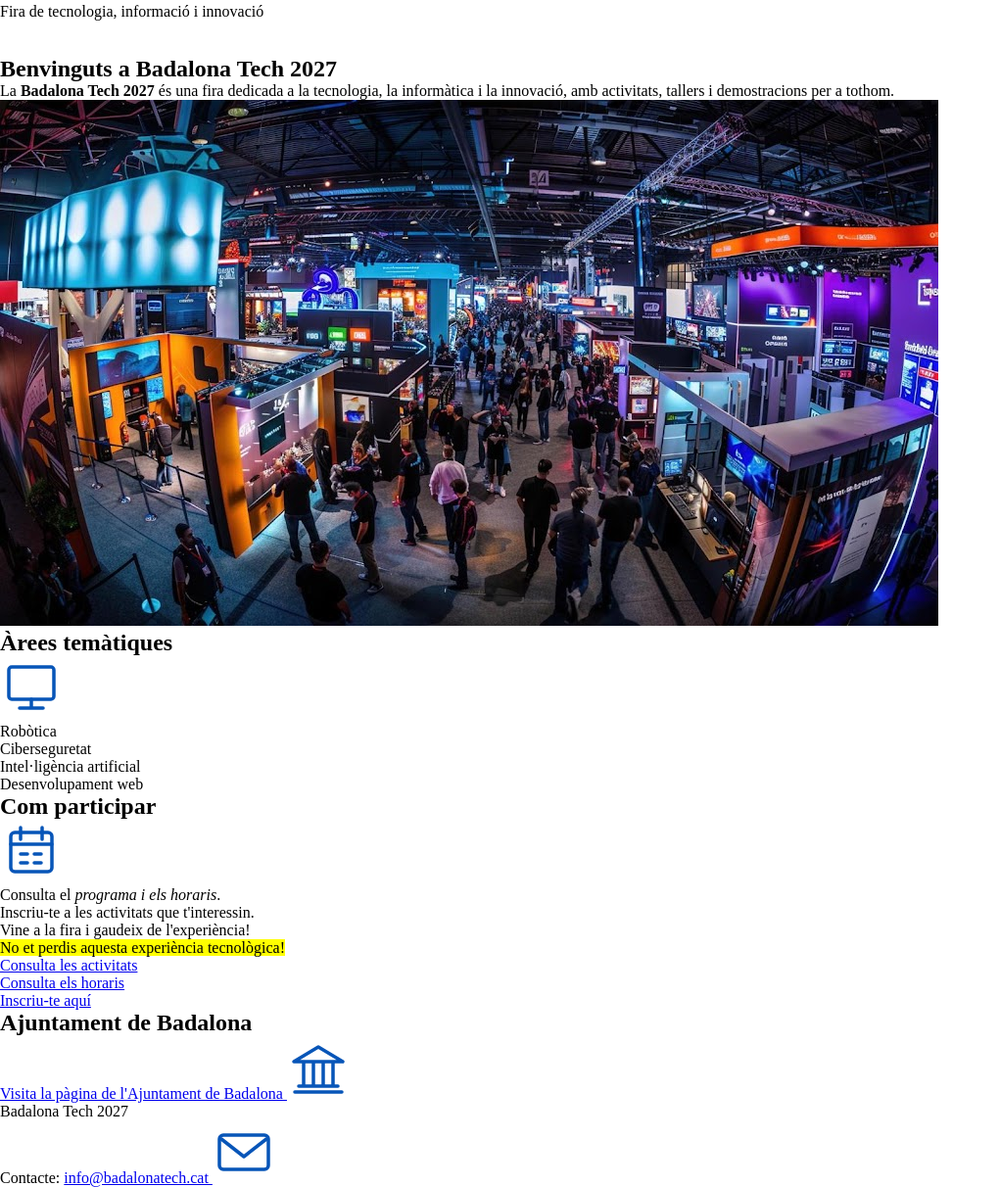
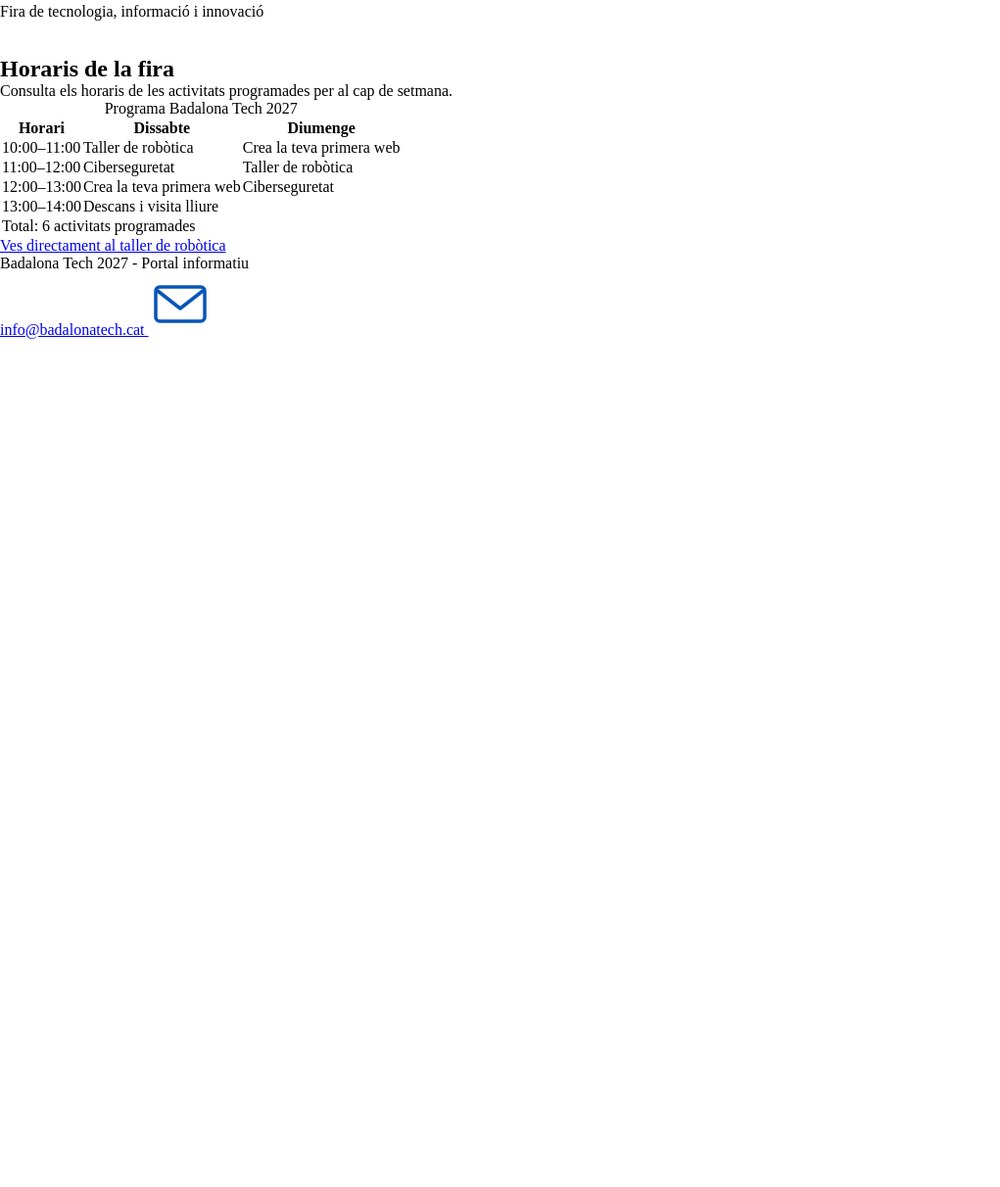
Before and after one commit to Bl1ss-npc/Badalona-tech-Alexander, a plain HTML site: page index.html in a window 1280 px wide. Shown: the part 34-1246 px from the top of the page at 98% size, without its empty margins (0-1021 px from the left). After the commit the page ends 800 px from the top, so only its background shows below. Drawn offline with Linux system fonts and the light colour scheme.

Commit message:
Fix language attribute and improve text clarity in HTML files

```diff
--- a/index.html
+++ b/index.html
@@ -1,9 +1,10 @@
+
 <!DOCTYPE html>
-<html lang="es">
+<html lang="ca">
 <head>
     <meta charset="UTF-8">
     <meta name="viewport" content="width=device-width, initial-scale=1.0">
-    <title>Badalona Tech 2027 - Inicio</title>
+    <title>Badalona Tech 2027 - Horaris</title>
     <link rel="stylesheet" href="css/style.css">
 </head>
 <body>
@@ -22,74 +23,74 @@
 
     <main>
 
-        <section id="benvinguda">
-            <h2>Benvinguts a Badalona Tech 2027</h2>
+        <h2>Horaris de la fira</h2>
 
-            <p>
-                La <strong>Badalona Tech 2027</strong> és una fira dedicada
-                a la tecnologia, la informàtica i la innovació, amb
-                activitats, tallers i demostracions per a tothom.
-            </p>
+        <p>
+            Consulta els horaris de les activitats programades
+            per al cap de setmana.
+        </p>
 
-            <img src="images/fira.jpg" alt="Imatge de la fira tecnològica">
-        </section>
+        <table>
 
-        <section id="arees">
-            <h2>Àrees temàtiques</h2> <span><img src="/images/ordinador.svg" alt=""></span>
+            <caption>Programa Badalona Tech 2027</caption>
 
-            <ul>
-                <li>Robòtica</li>
-                <li>Ciberseguretat</li>
-                <li>Intel·ligència artificial</li>
-                <li>Desenvolupament web</li>
-            </ul>
-        </section>
+            <thead>
+                <tr>
+                    <th>Horari</th>
+                    <th>Dissabte</th>
+                    <th>Diumenge</th>
+                </tr>
+            </thead>
 
-        <section id="participar">
-            <h2>Com participar</h2> <span><img src="/images/calendari.svg" alt="Logo calendario"></span>
+            <tbody>
+                <tr>
+                    <td>10:00–11:00</td>
+                    <td>Taller de robòtica</td>
+                    <td>Crea la teva primera web</td>
+                </tr>
 
-            <ol>
-                <li>Consulta el <em>programa i els horaris</em>.</li>
-                <li>Inscriu-te a les activitats que t'interessin.</li>
-                <li>Vine a la fira i gaudeix de l'experiència!</li>
-            </ol>
+                <tr>
+                    <td>11:00–12:00</td>
+                    <td>Ciberseguretat</td>
+                    <td>Taller de robòtica</td>
+                </tr>
 
-            <p>
-                <mark>No et perdis aquesta experiència tecnològica!</mark>
-            </p>
+                <tr>
+                    <td>12:00–13:00</td>
+                    <td>Crea la teva primera web</td>
+                    <td>Ciberseguretat</td>
+                </tr>
 
-            <p>
-                <a href="activitats.html">Consulta les activitats</a>
-            </p>
+                <tr>
+                    <td>13:00–14:00</td>
+                    <td colspan="2">Descans i visita lliure</td>
+                </tr>
+            </tbody>
 
-            <p>
-                <a href="horaris.html">Consulta els horaris</a>
-            </p>
+            <tfoot>
+                <tr>
+                    <td colspan="3">Total: 6 activitats programades</td>
+                </tr>
+            </tfoot>
 
-            <p>
-                <a href="inscripcio.html">Inscriu-te aquí</a>
-            </p>
-        </section>
+        </table>
 
-        <section id="ajuntament">
-            <h2>Ajuntament de Badalona</h2>
-
-            <p>
-                 <a href="https://www.badalona.cat/" target="_blank" rel="noopener noreferrer">
-                    Visita la pàgina de l'Ajuntament de Badalona
-                </a><span><img src="/images/ajuntament.svg" alt="Logo ajuntamiento"></span>
-            </p>
-        </section>
+        <p>
+            <a href="activitats.html#robotica">
+                Ves directament al taller de robòtica
+            </a>
+        </p>
 
     </main>
 
     <footer>
-        <p>Badalona Tech 2027</p>
+        <p>Badalona Tech 2027 - Portal informatiu</p>
+
         <p>
-            Contacte:
             <a href="mailto:info@badalonatech.cat">
                 info@badalonatech.cat
-            </a><span><img src="/images/correu.svg" alt="Logo correo electronico"></span>
+            </a>
+            <img src="images/correu.svg" alt="Logo del correu">
         </p>
     </footer>
 
```
Also changed, not shown: activitats.html (+22 -15 lines), inscripcio.html (+7 -4 lines).
